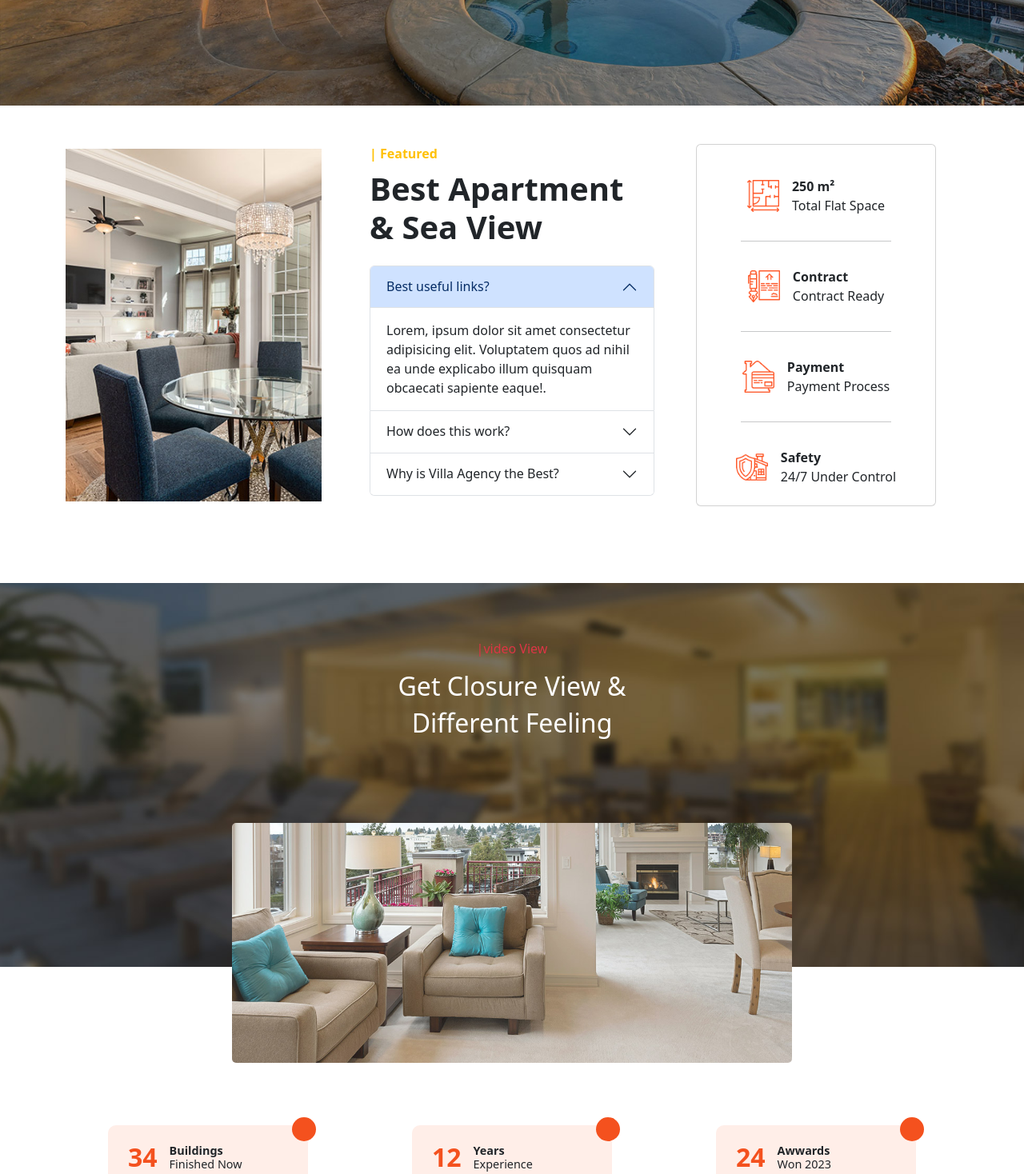
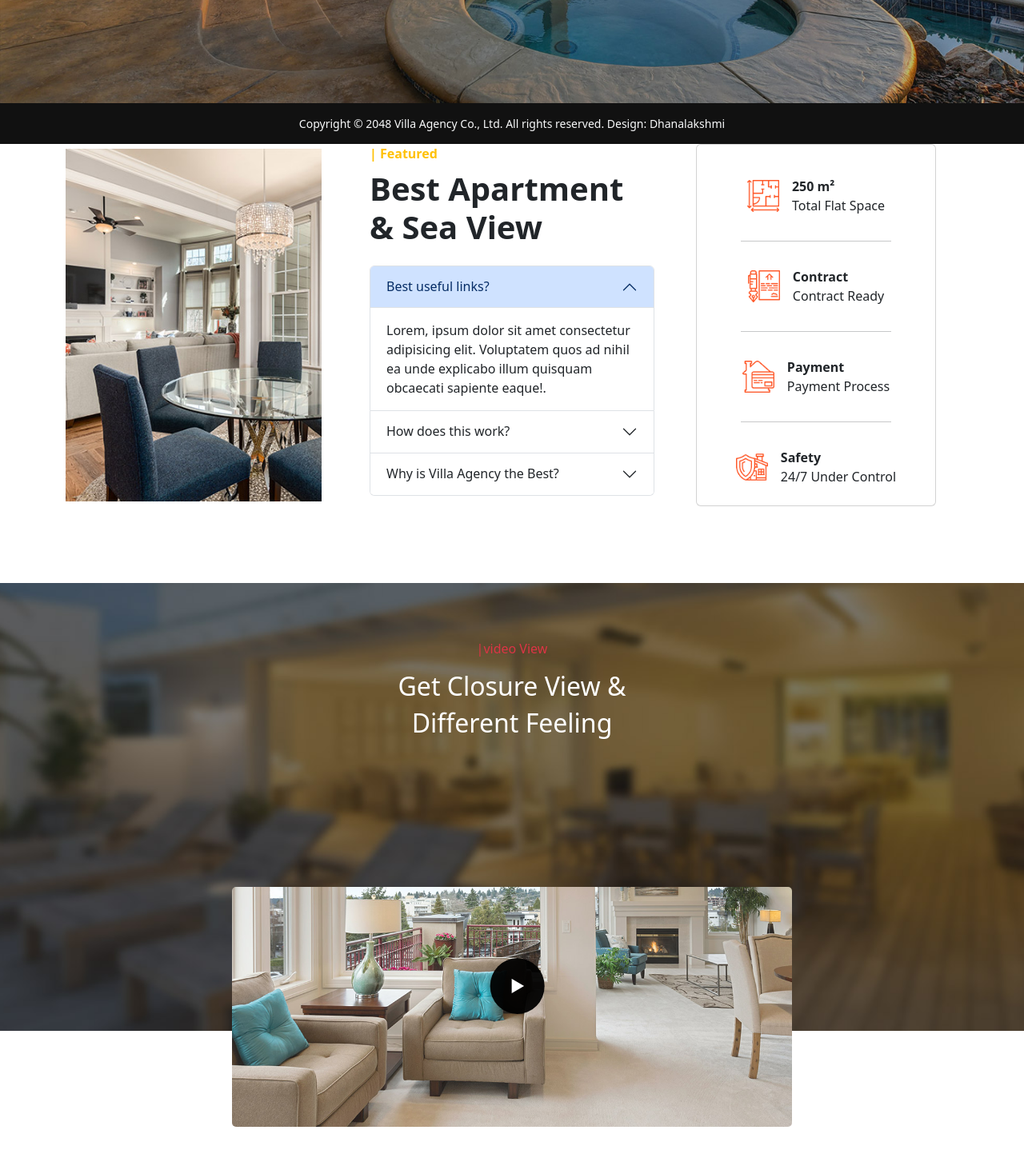
Before and after one commit to Dhanalakshmi-1909/villa-project, a plain HTML site: page index.html in a window 1280 px wide. Shown: the part 620-2088 px from the top of the page at 80% size. Drawn offline with nearby package versions, Linux system fonts and the light colour scheme.

Commit message:
home finish

```diff
--- a/Style.css
+++ b/Style.css
@@ -19,7 +19,7 @@
     background-image: url(img/video-bg.jpg);
     background-size: cover;
     background-position: center;
-    height: 60vh;
+    height: 70vh;
     position: relative;
     color: white; /* text visible on dark bg */
     text-align: center;
@@ -115,3 +115,33 @@
     bottom: -155px; /* adjust how far from the bottom */
     border-radius: 5px;
 }
+.footer {
+  background-color: #111;
+  color: #fff;
+  text-align: center;
+  padding: 15px 0;
+  position: fixed;
+  bottom: 0;
+  left: 0;
+  width: 100%;
+}
+.playbutton {
+  position: absolute;
+  top: 90%;
+  left: 50%;
+  transform: translate(-40%, -50%);
+}
+.play-btn {
+  background: rgba(0, 0, 0, 0.945);
+  border: none;
+  color: white;
+  font-size: 20px;
+  padding: 20px 25px;
+  border-radius: 50%;
+  cursor: pointer;
+  transition: background 0.3s ease;
+}
+
+.play-btn:hover {
+  background: rgba(242, 9, 9, 0.8);
+}
--- a/index.html
+++ b/index.html
@@ -195,7 +195,10 @@
     </div>
     <div class="video-container mb-5">
         <img src="img/video-frame.jpg" alt="Video Frame">
-        <div class="playbtn">
+        <div class="playbutton">
+    </div>
+    <div class="playbutton">
+      <button class="play-btn">▶</button>
     </div>
     </div>
 </section>
@@ -577,10 +580,16 @@
       </div>
     </div>
 </section>
-
 <!--contact Section-->
 <!--footer-->
-
+<footer class="footer">
+    <div class="container text-center text-light small">
+      Copyright © 2048 Villa Agency Co., Ltd. All rights reserved.
+      Design: Dhanalakshmi
+    </div>
+  </footer>
+</body>
+<!--footer-->
 
 <script src="https://cdn.jsdelivr.net/npm/bootstrap@5.3.7/dist/js/bootstrap.bundle.min.js"></script>
 </body>
```
